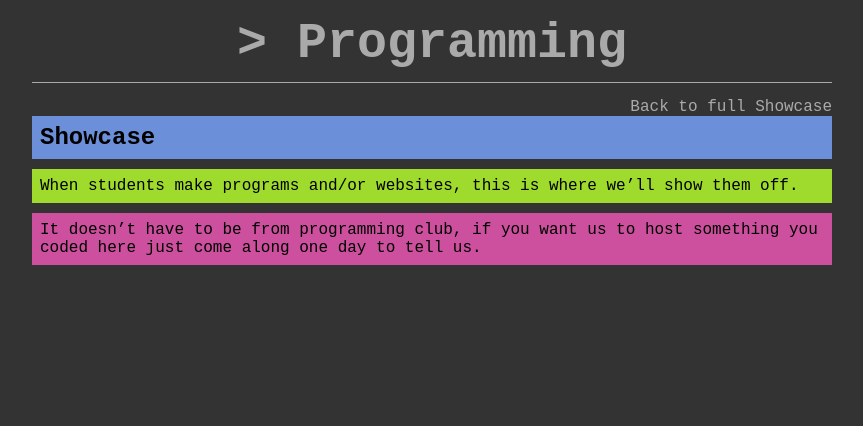
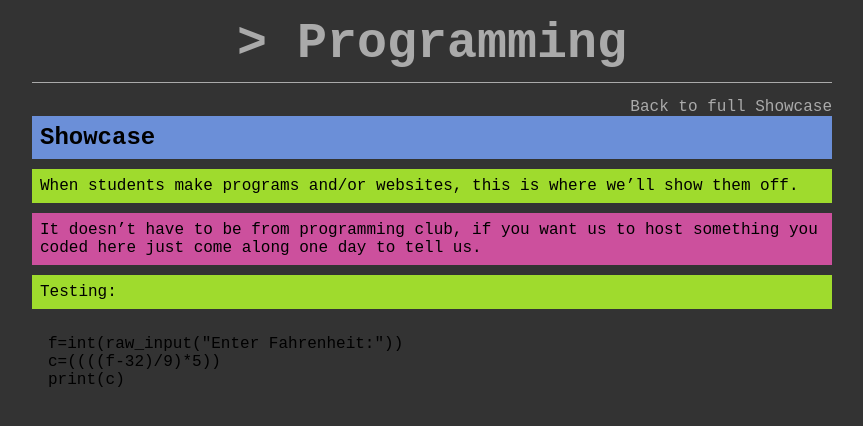
Before and after one commit to wcgs-programming/wcgs-programming.github.io, a Jekyll site: the page built from _posts/2014-09-13-showcase.md, in a window 1280 px wide. Shown: the top 426 px of the page, without its empty margins (208-1071 px from the left). Built offline with Jekyll 4.4.1, drawn with Linux system fonts in a browser that asks for light colours; nearby versions of some CDN libraries.

Commit message:
testing adding code

```diff
--- a/_posts/2014-09-13-showcase.md
+++ b/_posts/2014-09-13-showcase.md
@@ -8,3 +8,9 @@ categories: showcase
 > When students make programs and/or websites, this is where we'll show them off.
 
 > It doesn't have to be from programming club, if you want us to host something you coded here just come along one day to tell us.
+
+> Testing:
+
+    f=int(raw_input("Enter Fahrenheit:"))
+    c=((((f-32)/9)*5))
+    print(c)
```
